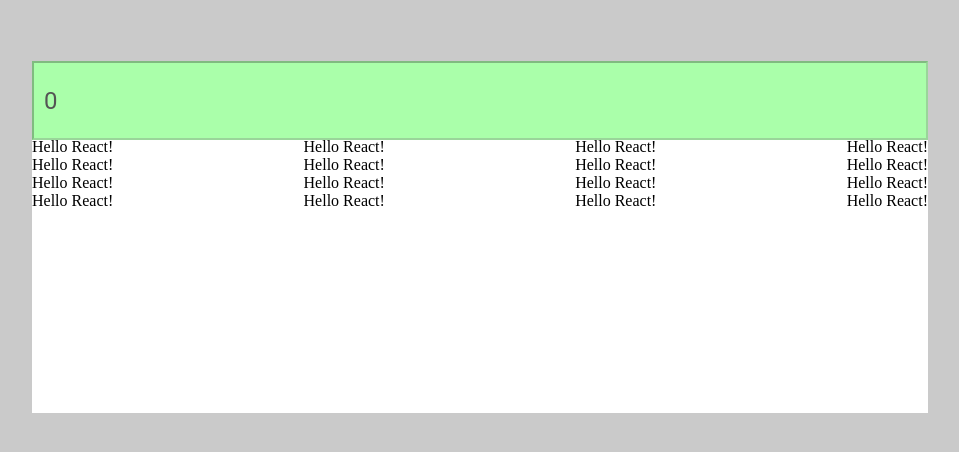
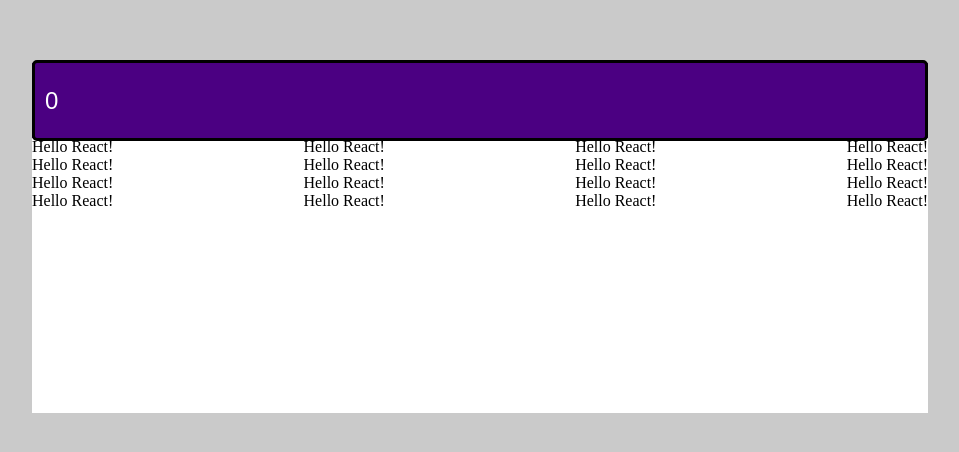
Before and after one commit to wessan001/calculadora-react, a React (Create React App) app: page / in a window 1280 px wide. Shown: the part 162-614 px from the top of the page, without its empty margins (160-1119 px from the left). Built offline with nearby package versions, Linux system fonts and the light colour scheme.

Commit message:
Add files via upload
Estilização do input

```diff
--- a/src/components/Input/styles.js
+++ b/src/components/Input/styles.js
@@ -8,17 +8,18 @@
     font-family: 'Roboto';
     width: 100%;
     height: 75px;
-    background-color: #AAFFAA;
+    background-color: #4B0082;
 
     input {
         width: 100%;
         height: 75px;
-        background-color #AAFFAA;
-        border: 0%;
+        background-color #4B0082;
+        border: 3px solid #000;
+        border-radius: 5px 5px 5px 5px;
         float: right;
         clear: both;
         padding: 0 10px;
         font-size: 24px;
-        font-family: 'Roboto';
+        color: #fff;
     }
 `
```
